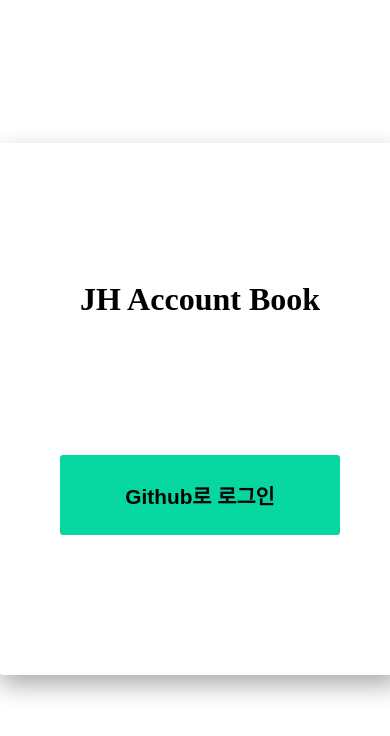
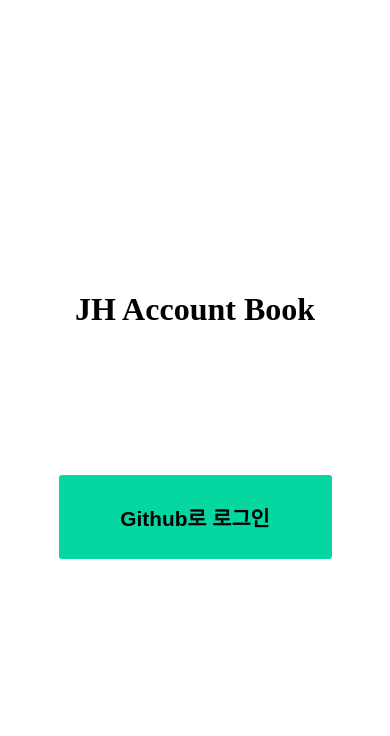
Before and after one commit to Kings0816/account-book, a React app in the folder frontend/: page /login in a window 390 px wide. Shown: the top 736 px of the page. Built offline with nearby package versions, Linux system fonts and the light colour scheme; the HTML template or start-up script is replaced by a standard one.

Commit message:
fix: 로그인 화면 모바일 버전으로 테스트 시 가로 스크롤바 생기는 이슈해결
* 모바일 버전 적용 시 border 테두리 속성들을 모두 제거하도록 했습니다.
* max-width 속성을 이용해서 가로 스크롤바가 생기지 않도록 했습니다.

```diff
--- a/frontend/src/pages/Login/index.jsx
+++ b/frontend/src/pages/Login/index.jsx
@@ -1,5 +1,7 @@
 import React from 'react';
 import styled from 'styled-components';
+
+import { MAX_MOBILE_DEVICE } from '../../utils/device-size';
 
 const Login = () => {
     const requestLogin = () => {
@@ -21,7 +23,8 @@ export default Login;
 
 const Wrapper = styled.div`
     width: 400px;
-    height: 63vh;
+    max-width: 100%;
+    height: 67vh;
     margin: 17vh auto;
 
     display: flex;
@@ -32,6 +35,12 @@ const Wrapper = styled.div`
     border-radius: 3px;
     box-sizing: border-box;
     box-shadow: ${({ theme }) => theme.shadow.thick};
+
+    @media screen and (max-width: ${MAX_MOBILE_DEVICE}px) {
+        border-radius: 0px;
+        box-sizing: none;
+        box-shadow: none;
+    }
 `;
 
 const Description = styled.div`
```
